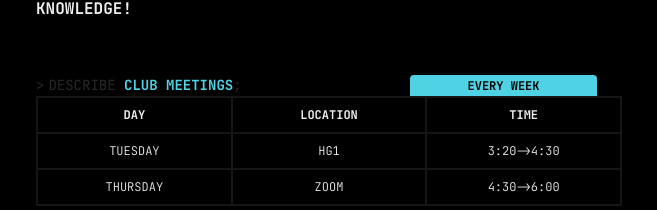
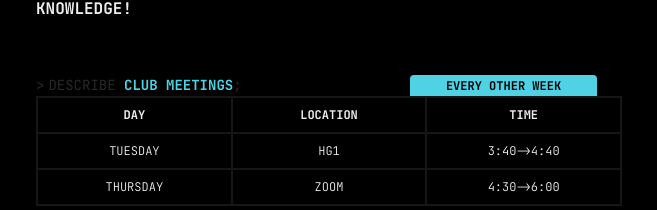
Before and after one commit to estebangarcia21/software-developers-club, a Next.js app in the folder website/: page / in a window 1280 px wide. Shown: the part 359-569 px from the top of the page, without its empty margins (311-968 px from the left). Built offline with nearby package versions, Linux system fonts and the light colour scheme.

Commit message:
Changed in-person meeting times.

```diff
--- a/website/components/index/IndexMeetingsTable.tsx
+++ b/website/components/index/IndexMeetingsTable.tsx
@@ -38,7 +38,7 @@ const IndexMeetingsTable = () => {
         </div>
 
         <div className={styles.infoTab}>
-          <p>EVERY WEEK</p>
+          <p>EVERY OTHER WEEK</p>
         </div>
       </div>
 
@@ -47,7 +47,7 @@ const IndexMeetingsTable = () => {
         <li className={styles.headerRow}>LOCATION</li>
         <li className={styles.headerRow}>TIME</li>
 
-        <Row day="tuesday" location="HG1" time={['3:20', '4:30']} />
+        <Row day="tuesday" location="HG1" time={['3:40', '4:40']} />
         <Row day="thursday" location="zoom" time={['4:30', '6:00']} />
       </ul>
     </div>
```
